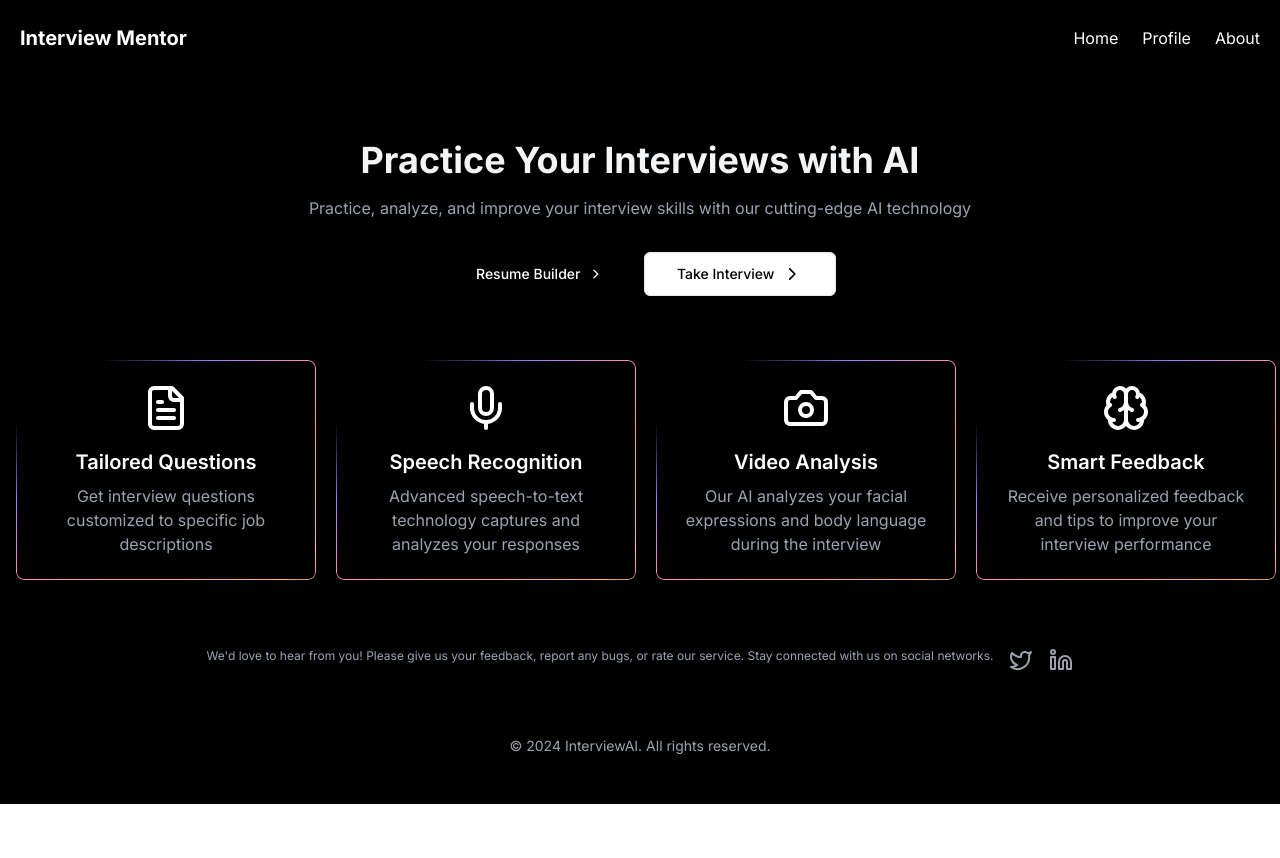
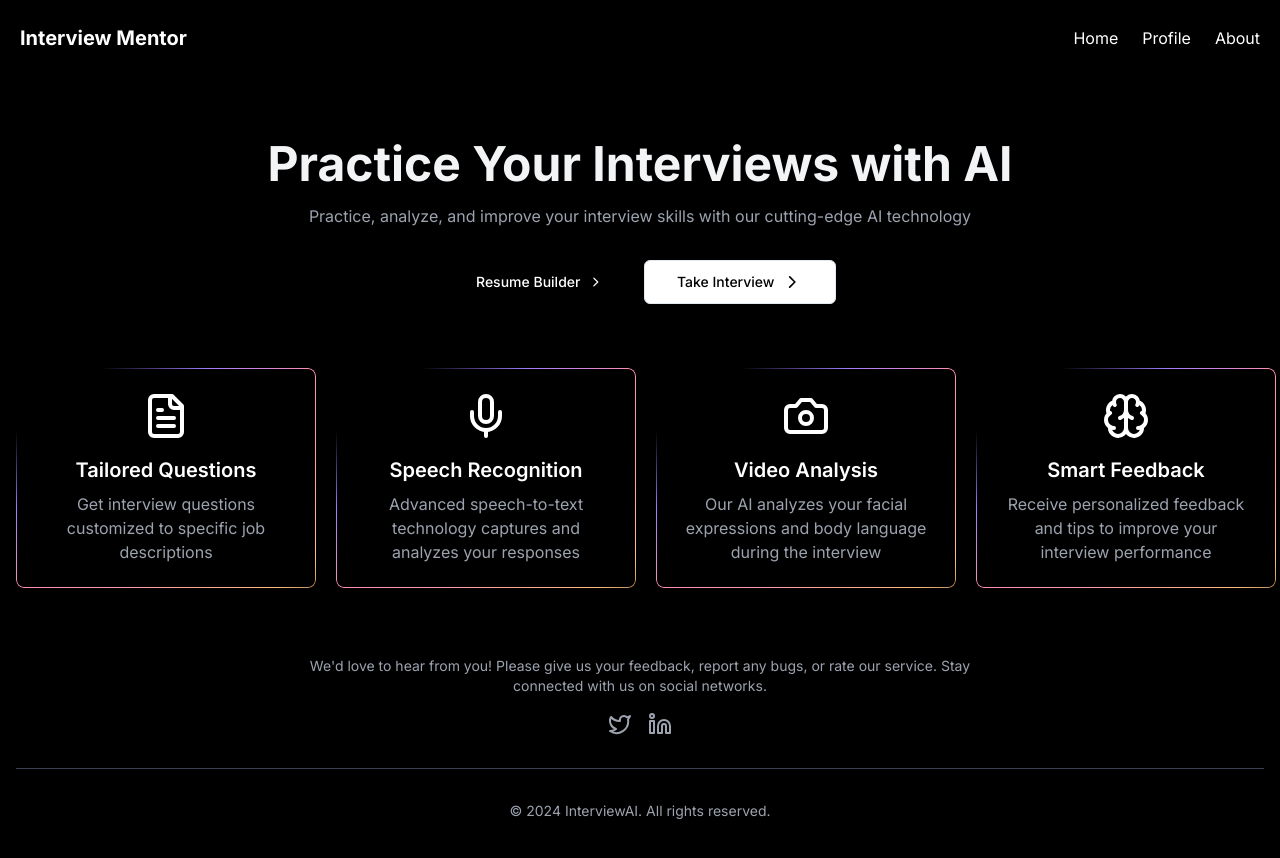
Before and after one commit to shaikhazrath/interview-ai, a Next.js app: page / in a window 1280 px wide. Shown: the top 858 px of the page. Before the commit the page ends 804 px from the top, so only its background shows below. Built offline with nearby package versions, Linux system fonts and the light colour scheme.

Commit message:
footer update

```diff
--- a/app/page.jsx
+++ b/app/page.jsx
@@ -16,7 +16,7 @@ export default function Home() {
       <Header />
       <main className="container mx-auto mt-16 px-4">
         <div className="text-center mb-12">
-          <h1 className="text-4xl font-bold mb-4">Practice Your Interviews with AI</h1>
+          <h1 className="text-4xl  md:text-5xl font-bold mb-4">Practice Your Interviews with AI</h1>
           <p className="text-small text-gray-400 mb-8">Practice, analyze, and improve your interview skills with our cutting-edge AI technology</p>
           <div className="flex justify-center flex-col gap-2 items-center md:flex-row ">
           <Button size="lg" onClick={() => router.push('/profile')} className=" bg-black text-white hover:bg-white hover:text-black hover:border w-48 ">
--- a/components/footer.jsx
+++ b/components/footer.jsx
@@ -1,27 +1,15 @@
-import React, { useState } from 'react';
-import { Twitter, Linkedin, Send } from 'lucide-react';
-import { Input } from '@/components/ui/input';
-import { Button } from '@/components/ui/button';
+import React from 'react';
+import { Twitter, Linkedin } from 'lucide-react';
 
 const Footer = () => {
-  const [feedback, setFeedback] = useState('');
-
-  const handleSubmit = (e) => {
-    e.preventDefault();
-    // Here you would typically send the feedback to your server
-    console.log('Feedback submitted:', feedback);
-    setFeedback('');
-    // You might want to show a success message to the user here
-  };
-
   return (
-    <footer className=" mt-5 py-12 ">
-      <div className="container mx-auto px-4 r ">
-        <div className="flex justify-center space-x-4 mb-4">
-
-          <p className="text-center text-gray-400 text-xs  ">
-            We'd love to hear from you! Please give us your feedback, report any bugs, or rate our service. Stay connected with us on social networks.
+    <footer className="mt-5 py-12  text-white">
+      <div className="container mx-auto px-4">
+        <div className="flex flex-col items-center mb-8">
+          <p className="text-center text-gray-400 text-sm mb-4 max-w-2xl">
+            We&apos;d love to hear from you! Please give us your feedback, report any bugs, or rate our service. Stay connected with us on social networks.
           </p>
+          <div className="flex space-x-4">
             <a href="https://x.com/shaikhazrathali" target="_blank" rel="noopener noreferrer" className="text-gray-400 hover:text-white transition-colors">
               <Twitter size={24} />
             </a>
@@ -29,7 +17,8 @@ const Footer = () => {
               <Linkedin size={24} />
             </a>
           </div>
-        <div className="mt-8 pt-8 border-gray-700 text-center">
+        </div>
+        <div className="border-t border-gray-700 pt-8 text-center">
           <p className="text-sm text-gray-400">&copy; {new Date().getFullYear()} InterviewAI. All rights reserved.</p>
         </div>
       </div>
```
Lines whose indentation alone changed are shown as unchanged.
